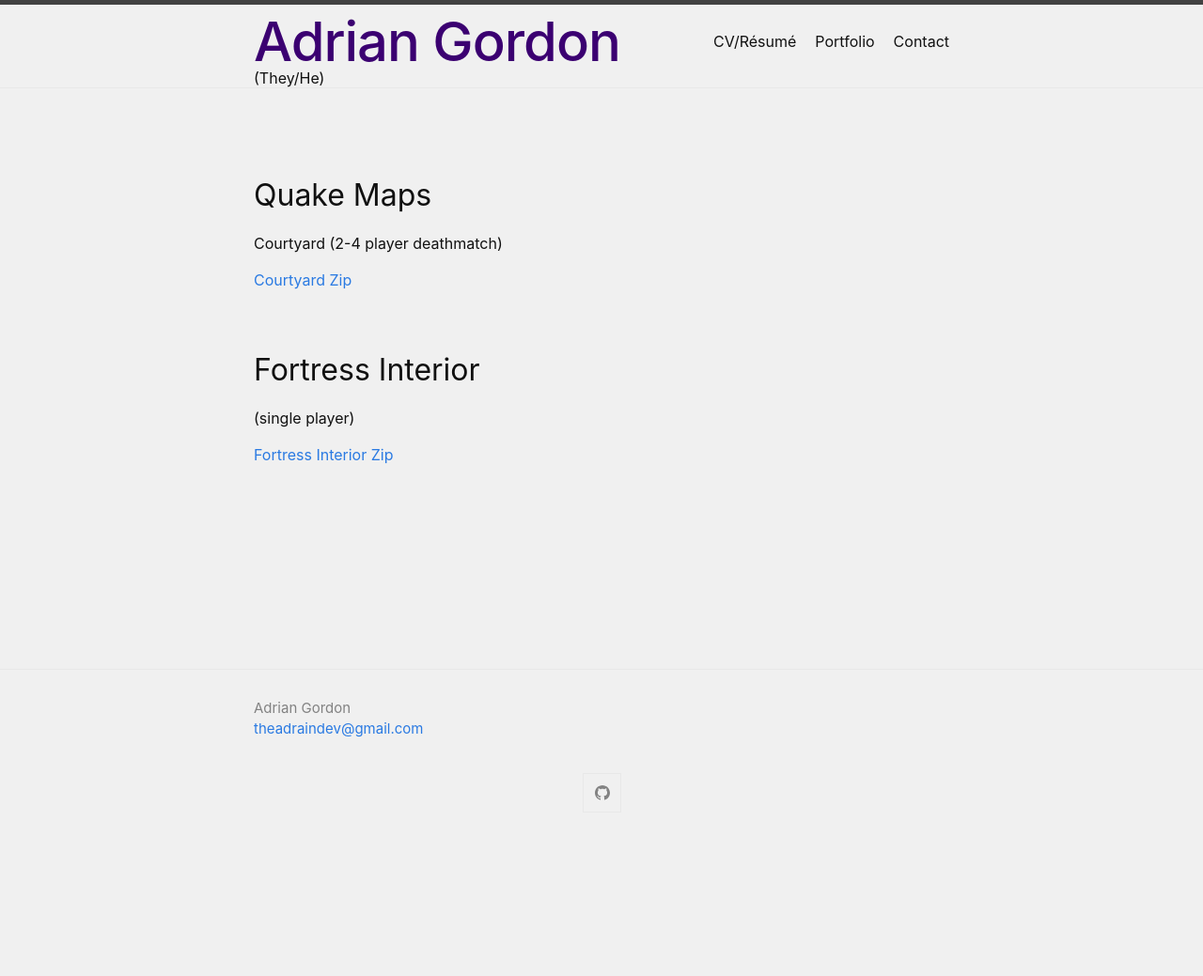
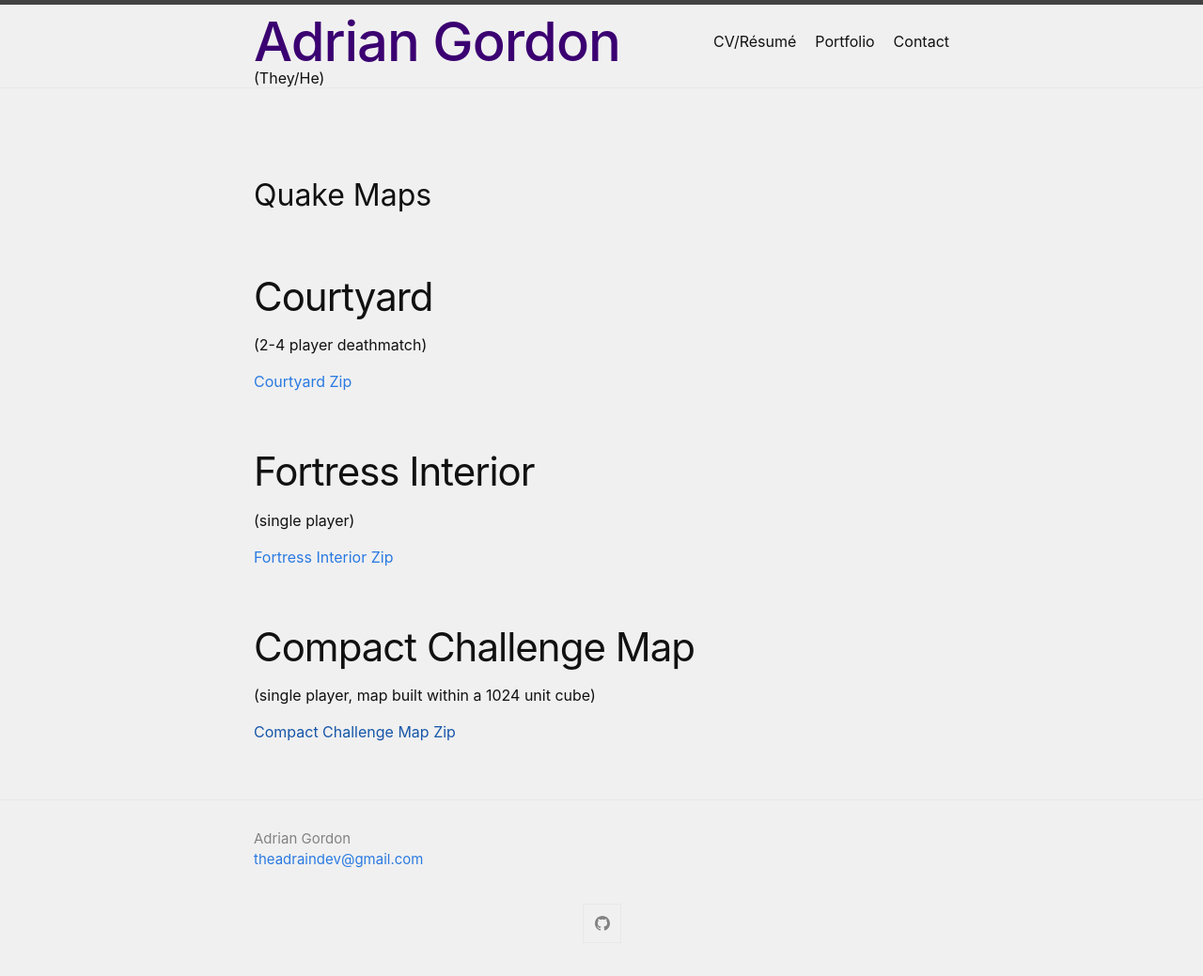
Before and after one commit to TheADrain/Portfolio, a Jekyll site: the page built from docs/maps.markdown, in a window 1280 px wide. Shown: the whole page at 94% size. Built offline with Jekyll 4.4.1, drawn with Linux system fonts in a browser that asks for light colours; our own code applies the rules of GitHub Pages for plain Markdown files; before the commit the page ends 900 px from its top, so only the background shows below that.

Commit message:
Update maps.markdown

```diff
--- a/docs/maps.markdown
+++ b/docs/maps.markdown
@@ -1,11 +1,16 @@
 ## Quake Maps
 
-Courtyard
+# Courtyard
 (2-4 player deathmatch)
 
 [Courtyard Zip](https://github.com/TheADrain/quakemaps/blob/main/courtyard.zip)
 
-## Fortress Interior
+# Fortress Interior
 (single player)
 
 [Fortress Interior Zip](https://github.com/TheADrain/quakemaps/blob/main/fortress.zip)
+
+# Compact Challenge Map
+(single player, map built within a 1024 unit cube)
+
+[Compact Challenge Map Zip]()
```
